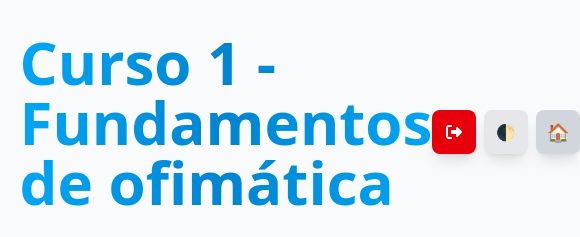
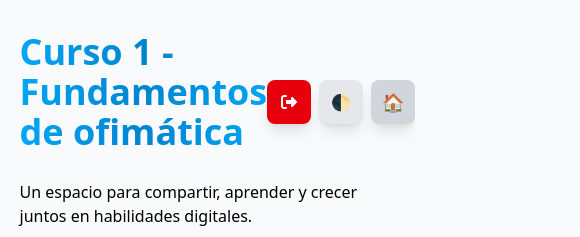
Before and after one commit to Micharrieta/Proyecto-CourseTech, a website: page Front-End/curso1-cont.html in a window 390 px wide. Shown: the top 237 px of the page, 580 px wide, since content can reach past the window. Drawn offline with Linux system fonts and the light colour scheme.

Commit message:
Breakpoints updated in all cursos-cont

```diff
--- a/Front-End/curso1-cont.html
+++ b/Front-End/curso1-cont.html
@@ -15,7 +15,7 @@
             <div class="flex justify-between items-center">
 
                 <h1
-                    class="mb-5 py-2 bg-gradient-to-r from-sky-500 via-sky-600 to-sky-500 inline-block text-transparent bg-clip-text text-6xl font-bold md:mb-6 md:text-9xl lg:text-7xl">
+                    class="mb-5 py-2 bg-gradient-to-r from-sky-500 via-sky-600 to-sky-500 inline-block text-transparent bg-clip-text text-4xl font-bold md:mb-6 md:text-7xl">
                     Curso 1 - Fundamentos de ofimática
                 </h1>
 
```
Also changed, not shown: Front-End/curso2-cont.html (+1 -1 lines), Front-End/curso3-cont.html (+1 -1 lines).
